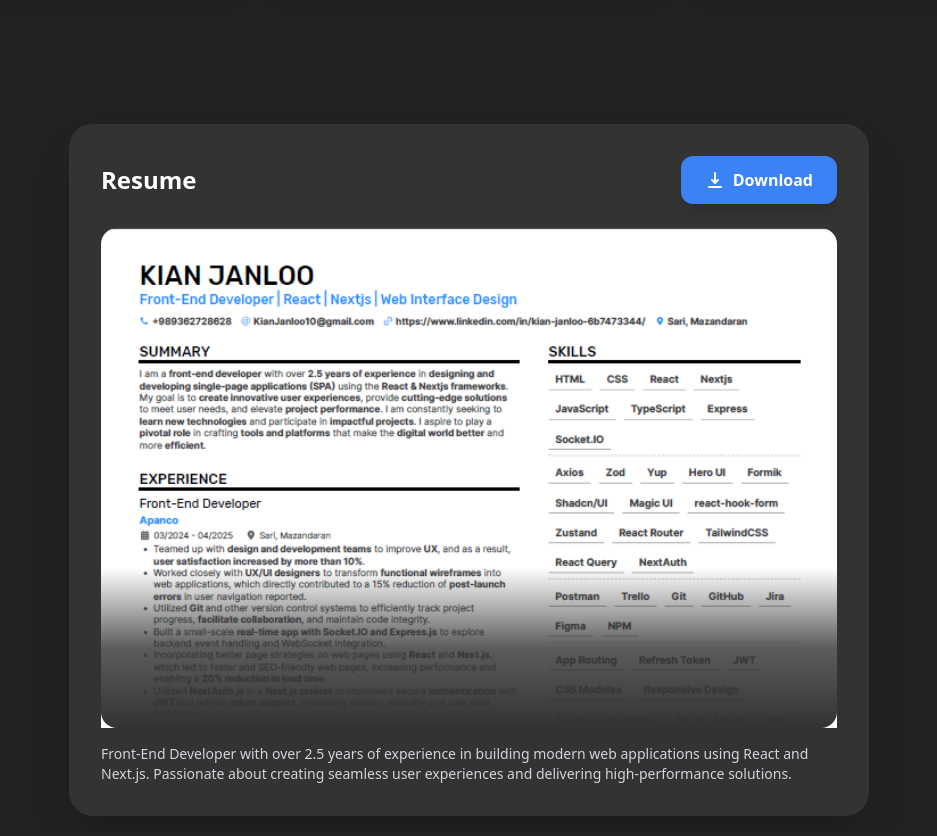
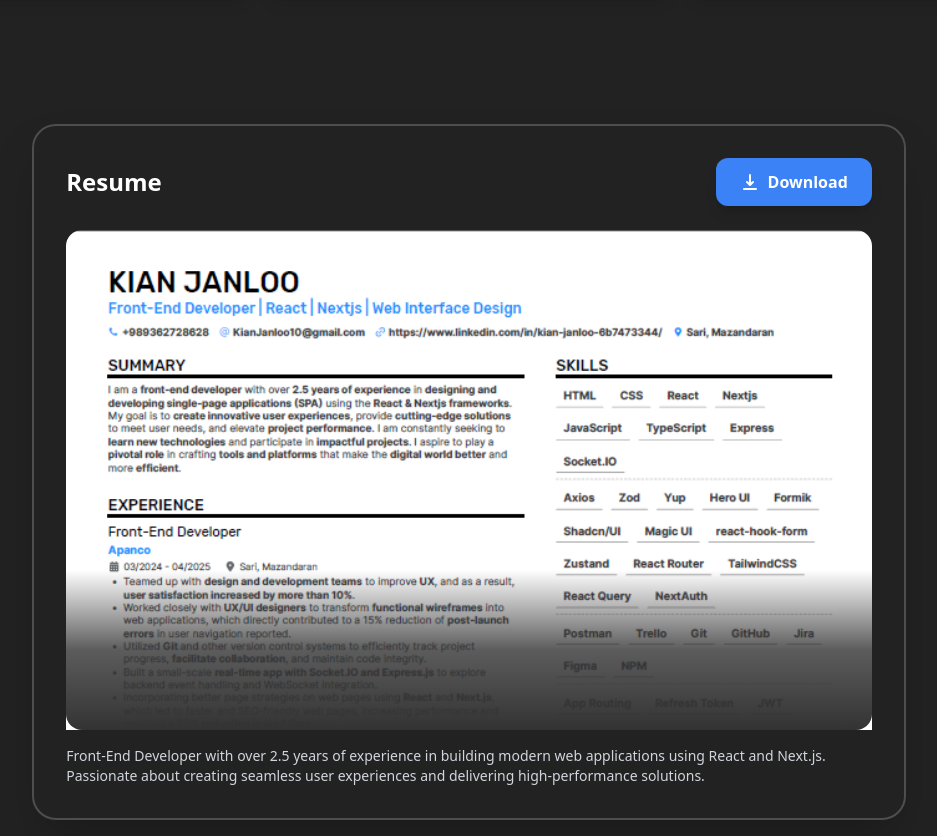
Before and after one commit to KianJanloo/myself, a React (Vite) app: page / in a window 1280 px wide. Shown: the part 1940-2776 px from the top of the page, without its empty margins (171-1108 px from the left). Built offline with nearby package versions, Linux system fonts and the light colour scheme; what @heroui/react would draw is missing.

Commit message:
Resume & Update Skills

```diff
--- a/src/components/landing/Landing.tsx
+++ b/src/components/landing/Landing.tsx
@@ -23,9 +23,7 @@ const Landing = () => {
           <FlipText className="font-bold text-4xl tracking-tight"> Contact </FlipText>
           <Contact />
         </div>
-        <div className="w-full flex gap-4 justify-between">
-          <ResumeBox />
-        </div>
+        <ResumeBox />
       </div>
     </Container>
   )
--- a/src/components/landing/resume-box/ResumeBox.tsx
+++ b/src/components/landing/resume-box/ResumeBox.tsx
@@ -1,10 +1,10 @@
 import { motion } from 'framer-motion';
 import resumeImage from "@/assets/Resume.png"
-import resume from "/KianJanlooResume.pdf"
+import resume from "/Resume.pdf"
 
 const ResumeBox = () => {
   return (
-    <div className="bg-secondary p-8 rounded-3xl max-w-[800px] mx-auto shadow-2xl transform hover:scale-[1.02] transition-all duration-300">
+    <div className="border-2 border-foreground/20 p-8 rounded-3xl max-w-[70%] max-md:max-w-full mx-auto shadow-2xl transform hover:scale-[1.02] transition-all duration-300">
       <header className="flex justify-between items-center mb-6">
         <h2 className="text-2xl font-bold text-white">Resume</h2>
         <motion.a
@@ -20,7 +20,7 @@ const ResumeBox = () => {
           Download
         </motion.a>
       </header>
-      <div className="relative w-full h-[500px] overflow-hidden bg-transparent group">
+      <div className="relative w-full h-[500px] max-md:h-[300px] max-sm:h-[200px] overflow-hidden bg-transparent group">
         <motion.img
           initial={{ opacity: 0, y: 20 }}
           animate={{ opacity: 1, y: 0 }}
--- a/src/utils/service/skills/skills.ts
+++ b/src/utils/service/skills/skills.ts
@@ -6,7 +6,7 @@ export const skills = [
     { name: 'NextJs', rate: 100 },
     { name: 'Tailwind', rate: 100 },
     { name: 'ShadcnUi', rate: 100 },
-    { name: 'Express', rate: 70 },
+    { name: 'Express', rate: 80 },
     { name: 'Socket.io', rate: 50 },
     { name: 'Git', rate: 100 },
     { name: 'react-hook-form', rate: 100 },
```
Also changed, not shown: 2 other files (tests, documents, lock files or other folders).
